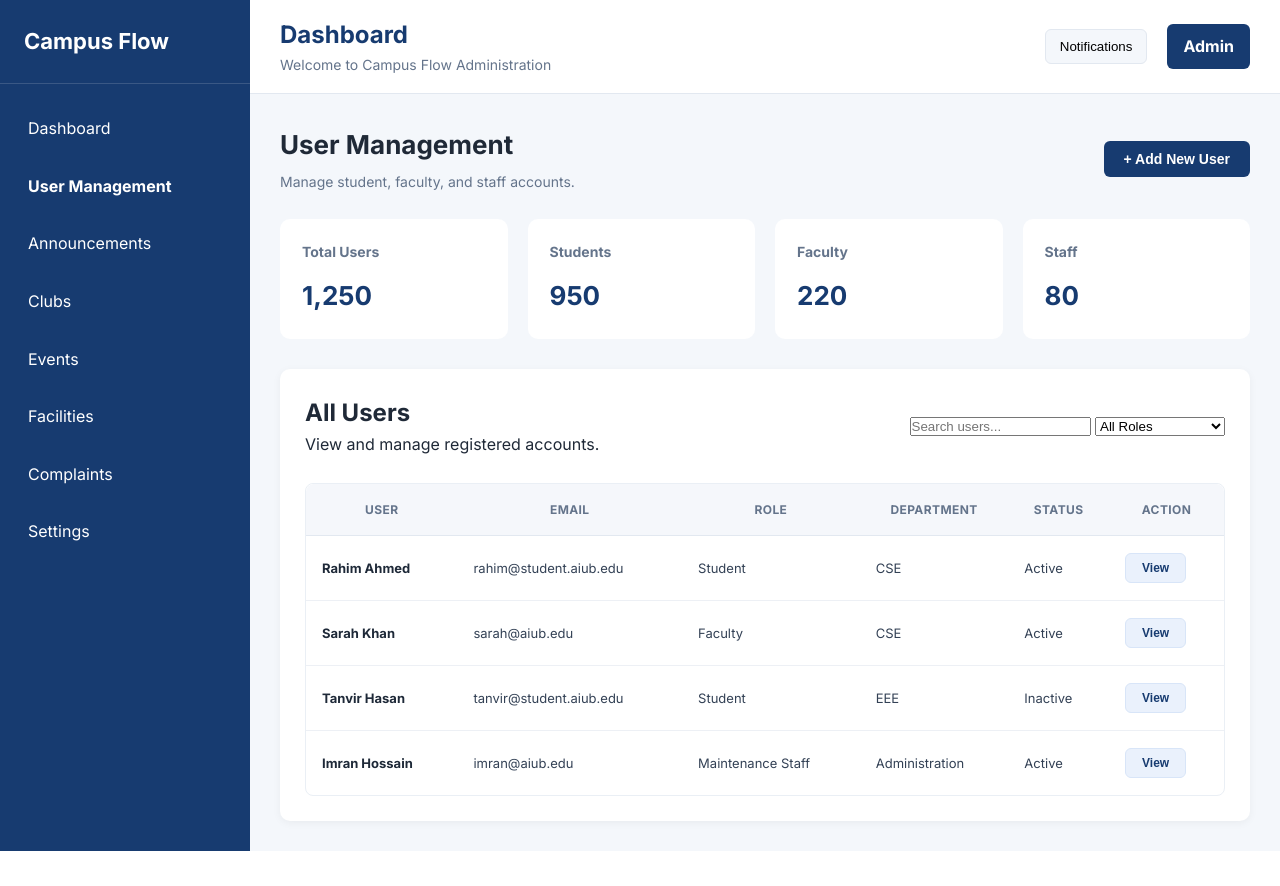
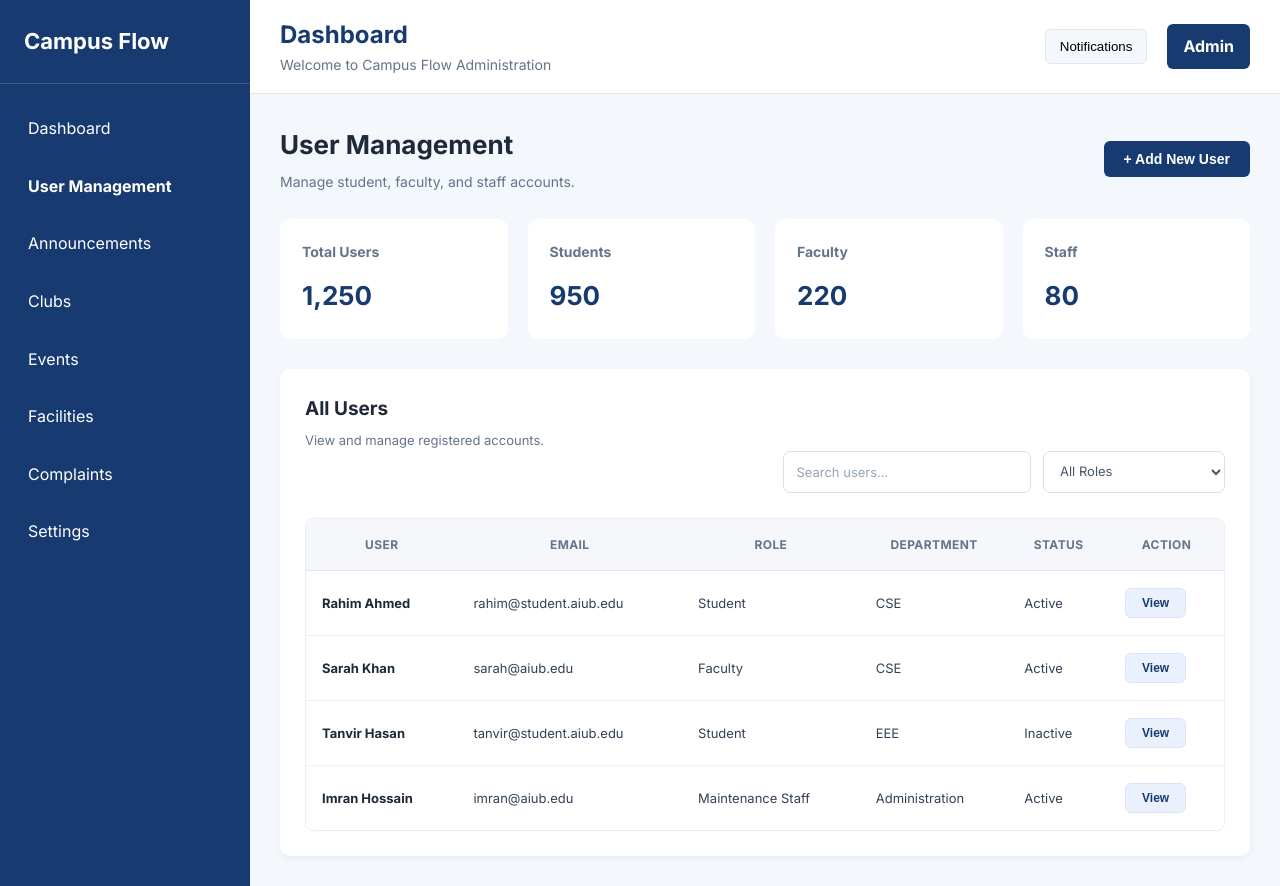
Before and after one commit to Wafee-04/Campus-Flow, a PHP site: page /modules/admin/users.html in a window 1280 px wide. Before the commit the page ends 851 px from the top, so only its background shows below. Run offline with PHP 8.4, Linux system fonts and the light colour scheme.

Commit message:
Update User Management

```diff
--- a/Assets/css/users.css
+++ b/Assets/css/users.css
@@ -55,12 +55,108 @@
     box-shadow: 0 2px 8px rgba(0,0,0,0.05);
 }
 
-.users-toolbar {
+.toolbar-heading h2 {
+    font-size: 19px;
+    color: var(--text-color);
+    margin-bottom: 6px;
+}
+
+.toolbar-heading p {
+    font-size: 13px;
+    color: var(--secondary-text);
+}
+.users-toolbar .users-filters {
     display: flex;
+    flex-direction: row;
+    flex-wrap: nowrap;
     justify-content: space-between;
     align-items: center;
-    gap: 20px;
+    gap: 12px;
+    width: 48%;
     margin-bottom: 25px;
+    margin-left: auto;
+}
+
+/* Search box */
+
+.search-box {
+    display: flex;
+    flex: 1;
+    align-items: center;
+    gap: 9px;
+    width: auto;
+    height: 42px;
+    padding: 0 12px;
+    border: 1px solid #d9e0ea;
+    border-radius: 7px;
+    transition: border-color 0.2s;
+}
+
+.search-box:focus-within {
+    border-color: var(--primary-color);
+}
+
+.search-box input {
+    width: 100%;
+    border: none;
+    outline: none;
+    font-size: 13px;
+    font-family: inherit;
+    color: var(--text-color);
+    background: transparent;
+}
+
+.search-box input::placeholder{
+    color: #94a3b8;
+}
+
+/* role filter */
+
+.filter-box select {
+    width: 100%;
+    height: 42px;
+    padding:  0 36px 0 12px;
+    border: 1px solid #d9e0ea;
+    border-radius: 7px;
+    background-color: white;
+    color: #475569;
+    font-size: 13px;
+    font-family: inherit;
+    outline: none;
+    cursor: pointer;
+
+}
+
+.filter-box select:focus {
+    border-color: var(--primary-color);
+}
+
+/* responsive toolbar */
+
+@media (max-width: 1000px) {
+    .users-toolbar {
+        align-items: flex-start;
+        flex-direction: column;
+    }
+
+    .users-filters {
+        width: 100%;
+    }
+
+    .search-box {
+        flex: 1;
+    }
+}
+
+@media (max-width: 600px) {
+    .users-filters {
+        flex-direction: column;
+        align-items: stretch;
+    }
+    .search-box, .filter-box select {
+        width: 100%;
+
+    }
 }
 
 /* User Table */
--- a/modules/admin/users.html
+++ b/modules/admin/users.html
@@ -92,12 +92,15 @@
             </div>
 
             <div class="users-filters">
+                <div class="search-box">
                     <input
                     type="text"
                     placeholder="Search users..."
                     id="userSearch"
                 >
+                </div>
 
+                <div class="filter-box">
                     <select id="roleFilter">
                         <option value="">All Roles</option>
                         <option value="Student">Student</option>
@@ -122,7 +128,7 @@
                     </tr>
                 </thead>
 
-                <tbody>
+                <tbody id="userTableBody">
 
                     <tr>
                         <td>Rahim Ahmed</td>
```
Also changed, not shown: other parts of Assets/css/users.css (+79 -0 lines), other parts of modules/admin/users.html (+35 -0 lines), Assets/js/users.js (added, +62 -0 lines). Lines whose indentation alone changed are shown as unchanged.
